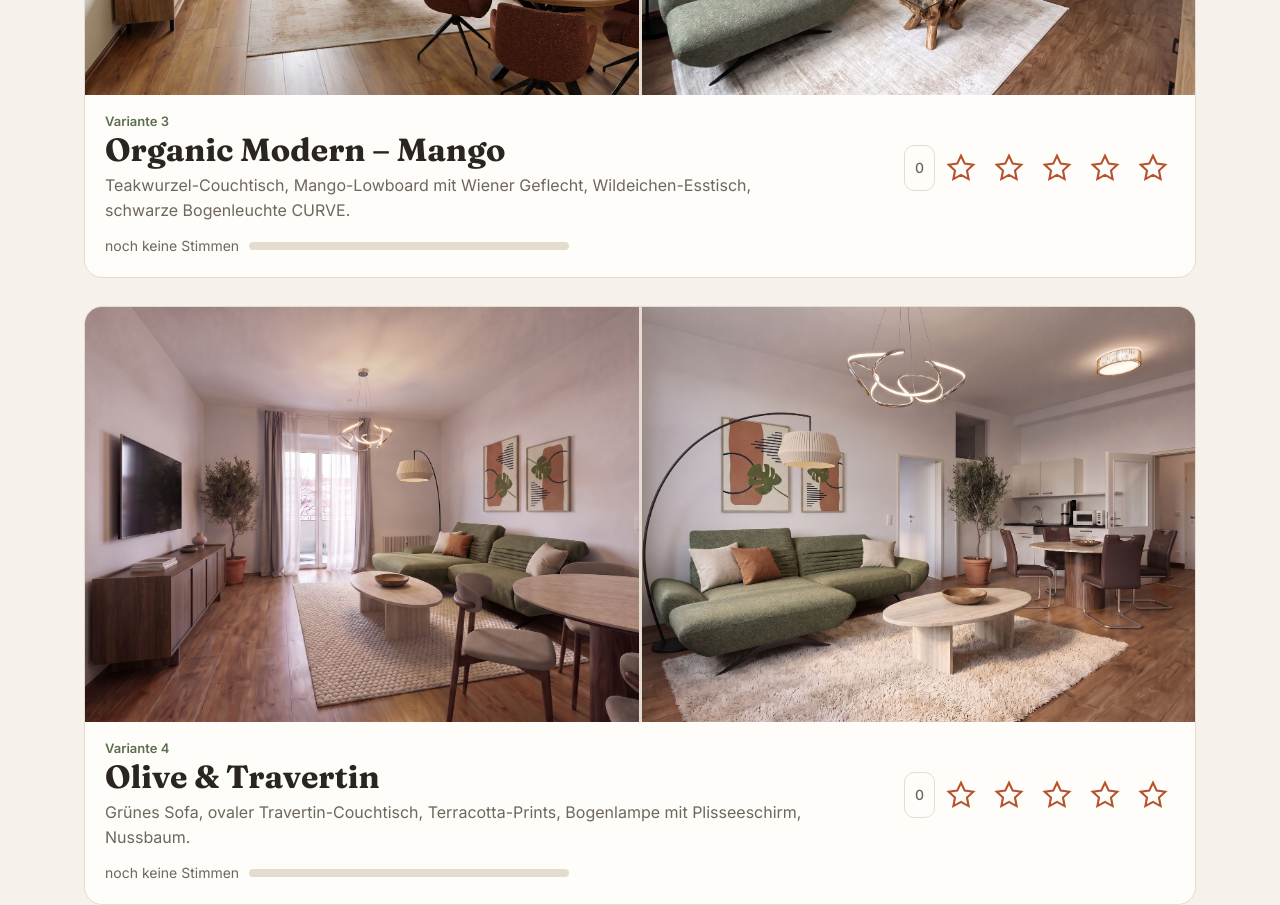
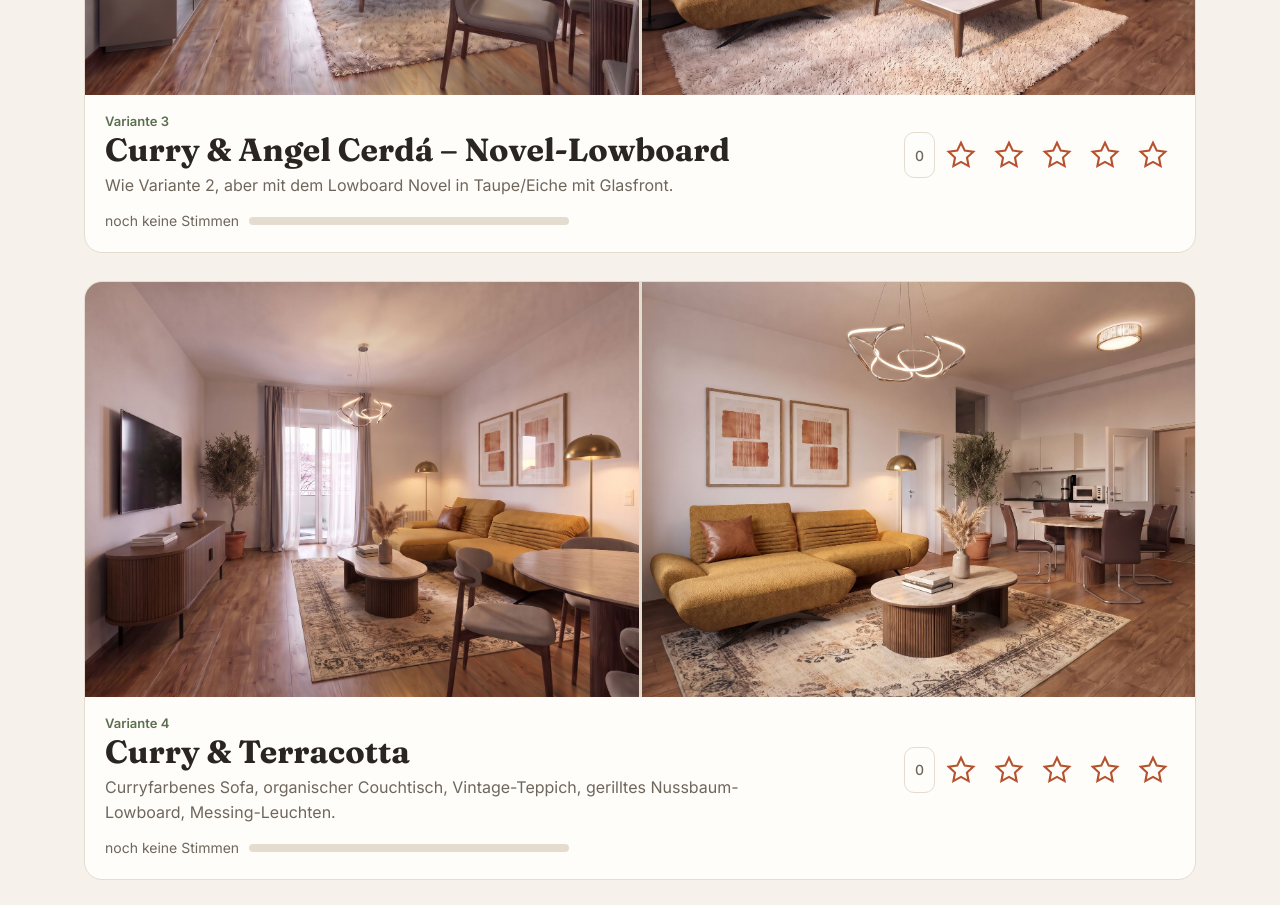
Before and after one commit to beetle3010/Voting, a plain HTML site: page index.html in a window 1280 px wide. Shown: the part 1860-2765 px from the top of the page. Drawn offline with Linux system fonts and the light colour scheme; no server answers.

Commit message:
Reihenfolge: Curry-Varianten zuerst
Co-Authored-By: Claude Opus 5.5 <noreply@anthropic.com>
Claude-Session: https://claude.ai/code/session_0155yxE7L3NmNjE1QdBB4KvL

```diff
--- a/index.html
+++ b/index.html
@@ -79,15 +79,15 @@ dialog::backdrop{background:rgba(0,0,0,.85)}
 const SCRIPT_URL = "https://script.google.com/macros/s/AKfycbzI_4RoqoODtO7rVTtd4Zrsl2ebv6lHju9c6kTYa9hpjsSv_m1Bart-Sxs_ulz6P5W5/exec";
 
 const V=[
- {id:"lutz-ikea",tag:"Variante 1",name:"Lutz × IKEA",d:"Grünes Dieter-Knoll-Bouclé-Sofa, Vintage-Teppich, Wildeichen-Esstisch mit rostfarbenen Drehsesseln, helle Eiche.",img:["1a","1b"]},
- {id:"organic-akazie",tag:"Variante 2",name:"Organic Modern – Akazie",d:"Teakwurzel-Couchtisch mit Glasplatte, Akazien-Lowboard, Akazien-Esstisch, Rattan-Deckenleuchte, Bogenlampe mit LED-Ring.",img:["2a","2b"]},
- {id:"organic-mango",tag:"Variante 3",name:"Organic Modern – Mango",d:"Teakwurzel-Couchtisch, Mango-Lowboard mit Wiener Geflecht, Wildeichen-Esstisch, schwarze Bogenleuchte CURVE.",img:["3a","2b"]},
- {id:"olive-travertin",tag:"Variante 4",name:"Olive & Travertin",d:"Grünes Sofa, ovaler Travertin-Couchtisch, Terracotta-Prints, Bogenlampe mit Plisseeschirm, Nussbaum.",img:["4a","4b"]},
- {id:"curry-terracotta",tag:"Variante 5",name:"Curry & Terracotta",d:"Curryfarbenes Sofa, organischer Couchtisch, Vintage-Teppich, gerilltes Nussbaum-Lowboard, Messing-Leuchten.",img:["5a","5b"]},
- {id:"modern-vintage",tag:"Variante 6",name:"Modern Vintage",d:"Cognac-Ledersofa, olivgrüner Samtsessel, Perserteppich, Nussbaum, goldene Bogenleuchte.",img:["6a","6b"]},
- {id:"curry-marmor",tag:"Variante 7",name:"Curry & Marmor",d:"Curry-Sofa, Marmor-Couchtisch, Hochflor-Teppich, Natursteintisch, abstraktes Ölgemälde, LED-Ring-Bogenlampe.",img:["7a","7b"]},
- {id:"curry-angelcerda",tag:"Variante 8",name:"Curry & Angel Cerdá – Marmor-Lowboard",d:"Curry-Sofa, Marmor-Nussbaum-Couchtisch und Stühle von Angel Cerdá, TV-Element mit Marmorplatte, gerillter Esstisch, LED-Ring-Bogenlampe.",img:["8a","8b"]},
- {id:"curry-angelcerda-novel",tag:"Variante 9",name:"Curry & Angel Cerdá – Novel-Lowboard",d:"Wie Variante 8, aber mit dem Lowboard Novel in Taupe/Eiche mit Glasfront.",img:["8c","8b"]}
+ {id:"curry-marmor",tag:"Variante 1",name:"Curry & Marmor",d:"Curry-Sofa, Marmor-Couchtisch, Hochflor-Teppich, Natursteintisch, abstraktes Ölgemälde, LED-Ring-Bogenlampe.",img:["7a","7b"]},
+ {id:"curry-angelcerda",tag:"Variante 2",name:"Curry & Angel Cerdá – Marmor-Lowboard",d:"Curry-Sofa, Marmor-Nussbaum-Couchtisch und Stühle von Angel Cerdá, TV-Element mit Marmorplatte, gerillter Esstisch, LED-Ring-Bogenlampe.",img:["8a","8b"]},
+ {id:"curry-angelcerda-novel",tag:"Variante 3",name:"Curry & Angel Cerdá – Novel-Lowboard",d:"Wie Variante 2, aber mit dem Lowboard Novel in Taupe/Eiche mit Glasfront.",img:["8c","8b"]},
+ {id:"curry-terracotta",tag:"Variante 4",name:"Curry & Terracotta",d:"Curryfarbenes Sofa, organischer Couchtisch, Vintage-Teppich, gerilltes Nussbaum-Lowboard, Messing-Leuchten.",img:["5a","5b"]},
+ {id:"lutz-ikea",tag:"Variante 5",name:"Lutz × IKEA",d:"Grünes Dieter-Knoll-Bouclé-Sofa, Vintage-Teppich, Wildeichen-Esstisch mit rostfarbenen Drehsesseln, helle Eiche.",img:["1a","1b"]},
+ {id:"organic-akazie",tag:"Variante 6",name:"Organic Modern – Akazie",d:"Teakwurzel-Couchtisch mit Glasplatte, Akazien-Lowboard, Akazien-Esstisch, Rattan-Deckenleuchte, Bogenlampe mit LED-Ring.",img:["2a","2b"]},
+ {id:"organic-mango",tag:"Variante 7",name:"Organic Modern – Mango",d:"Teakwurzel-Couchtisch, Mango-Lowboard mit Wiener Geflecht, Wildeichen-Esstisch, schwarze Bogenleuchte CURVE.",img:["3a","2b"]},
+ {id:"olive-travertin",tag:"Variante 8",name:"Olive & Travertin",d:"Grünes Sofa, ovaler Travertin-Couchtisch, Terracotta-Prints, Bogenlampe mit Plisseeschirm, Nussbaum.",img:["4a","4b"]},
+ {id:"modern-vintage",tag:"Variante 9",name:"Modern Vintage",d:"Cognac-Ledersofa, olivgrüner Samtsessel, Perserteppich, Nussbaum, goldene Bogenleuchte.",img:["6a","6b"]}
 ];
 const star='<svg viewBox="0 0 24 24"><path d="M12 2.8l2.8 5.9 6.4.8-4.7 4.4 1.2 6.4L12 17.2l-5.7 3.1 1.2-6.4-4.7-4.4 6.4-.8z"/></svg>';
 const esc=s=>String(s).replace(/[&<>"']/g,c=>({"&":"&amp;","<":"&lt;",">":"&gt;",'"':"&quot;","'":"&#39;"}[c]));
```
